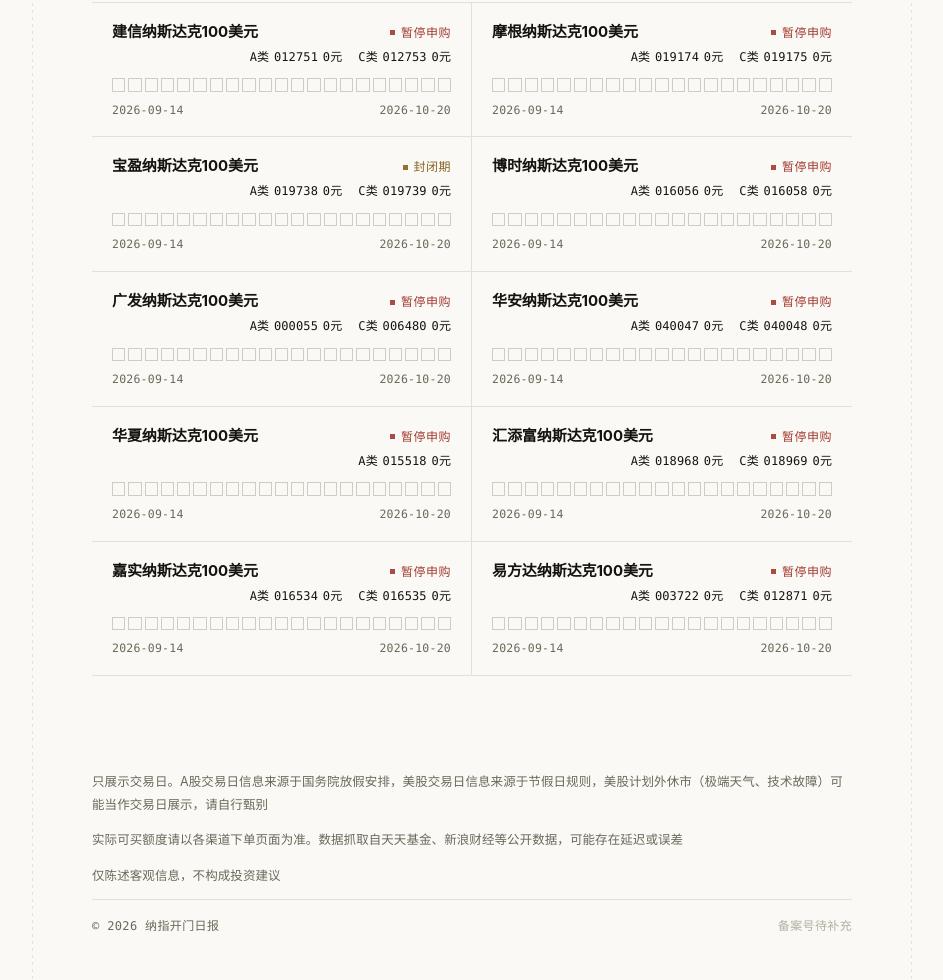
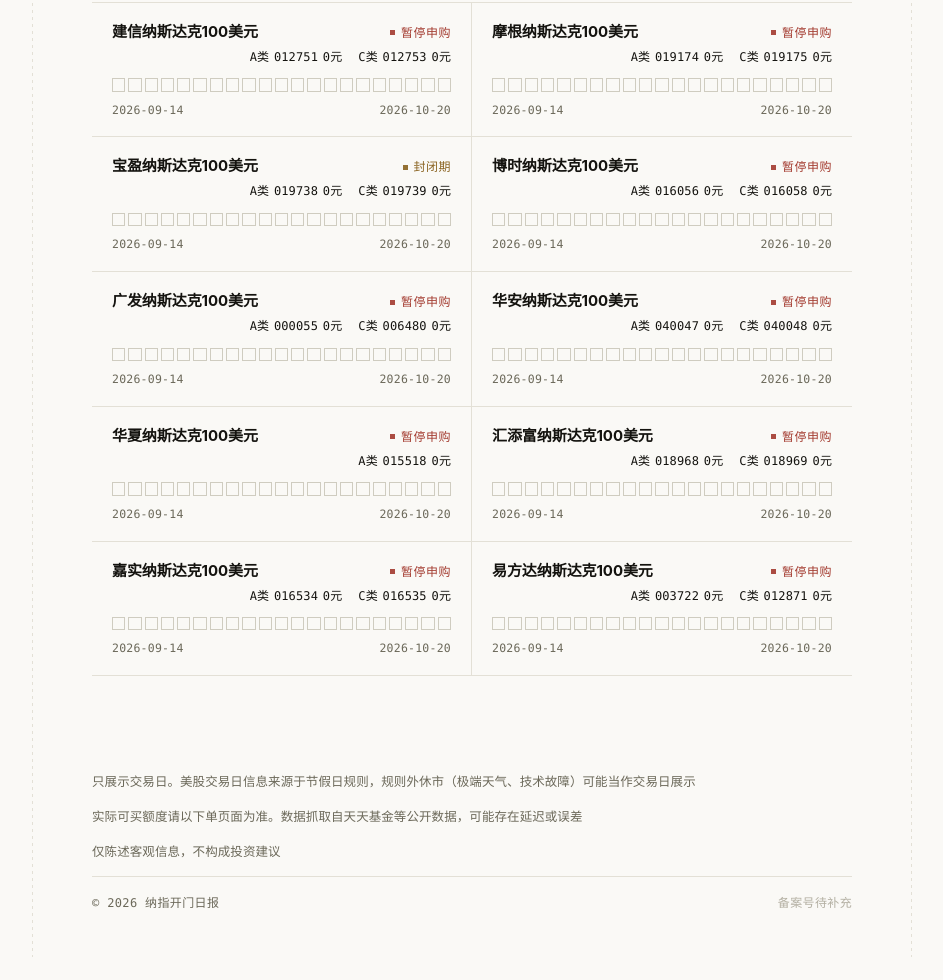
Before and after one commit to liqt91/ndx_limit, an Astro site: page / in a window 1280 px wide. Shown: the part 1593-2573 px from the top of the page, without its empty margins (168-1111 px from the left). After the commit the page ends 2550 px from the top, so only its background shows below. Built offline with nearby package versions, Linux system fonts and the light colour scheme; Astro itself is replaced by a stand-in of ours.

Commit message:
页脚文案精简：口径只讲美股，数据源只留天天基金
- 交易日口径去掉 A 股来源那句与结尾「请自行甄别」，「计划外休市」改称
  「规则外休市」：
  只展示交易日。美股交易日信息来源于节假日规则，规则外休市（极端天气、
  技术故障）可能当作交易日展示
- 免责段去掉「新浪财经」：scripts/scrape.mjs 只访问 fund.eastmoney.com 与
  fundf10.eastmoney.com，且有 ALLOWED_HOSTS 白名单硬约束，新浪并非数据
  来源（新浪/晨星只是详情页的外部跳转链接）。原写法夸大了来源。

文案在 BaseLayout 一处，60 页同步生效。

```diff
--- a/src/layouts/BaseLayout.astro
+++ b/src/layouts/BaseLayout.astro
@@ -30,8 +30,8 @@
         <slot />
       </main>
       <footer class="foot">
-        <p class="foot-cal">只展示交易日。A股交易日信息来源于国务院放假安排，美股交易日信息来源于节假日规则，美股计划外休市（极端天气、技术故障）可能当作交易日展示，请自行甄别</p>
-        <p class="foot-disc">实际可买额度请以各渠道下单页面为准。数据抓取自天天基金、新浪财经等公开数据，可能存在延迟或误差</p>
+        <p class="foot-cal">只展示交易日。美股交易日信息来源于节假日规则，规则外休市（极端天气、技术故障）可能当作交易日展示</p>
+        <p class="foot-disc">实际可买额度请以下单页面为准。数据抓取自天天基金等公开数据，可能存在延迟或误差</p>
         <p class="foot-disc">仅陈述客观信息，不构成投资建议</p>
         <div class="foot-grid">
           <div class="foot-brand">
```
